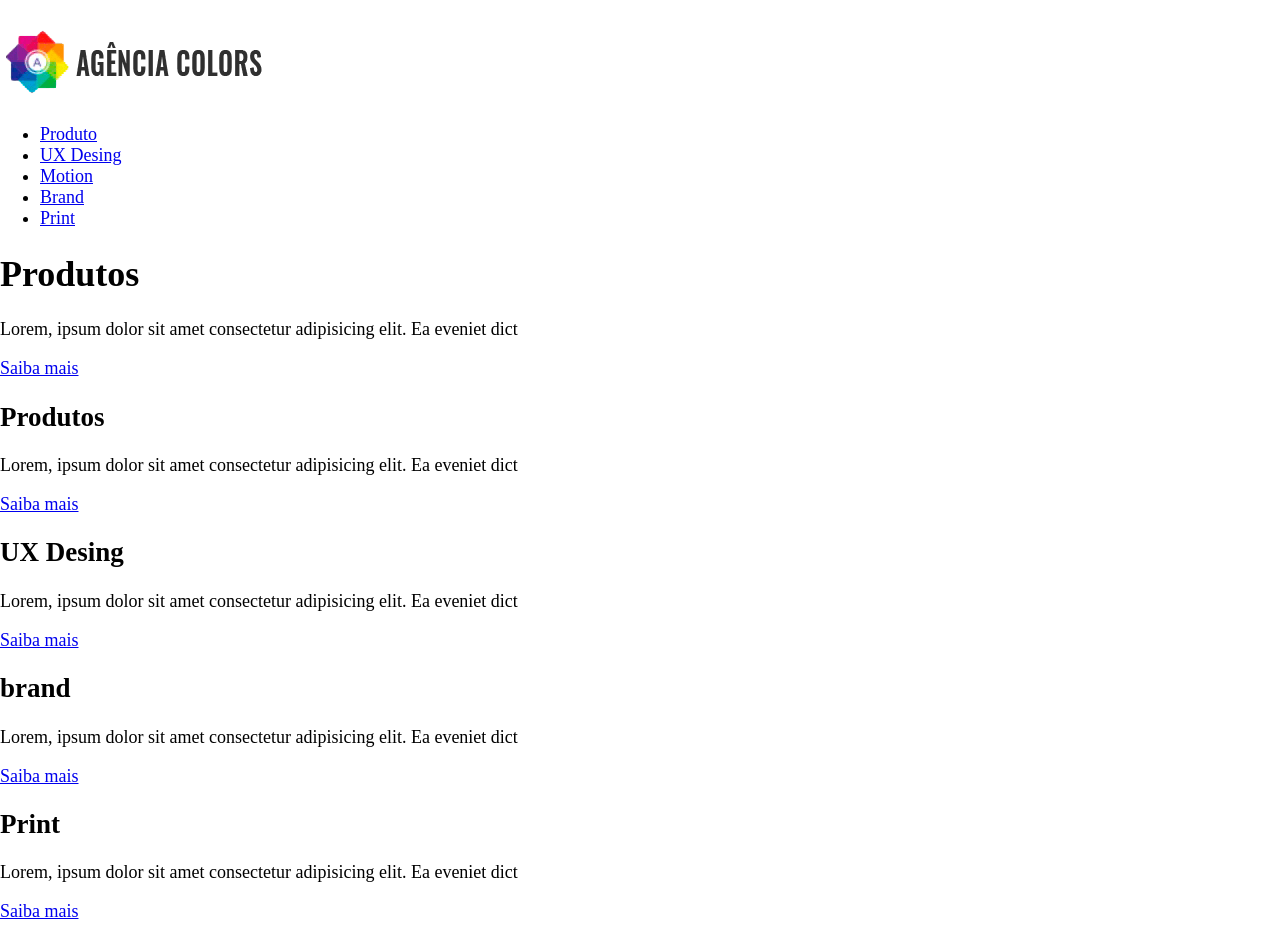
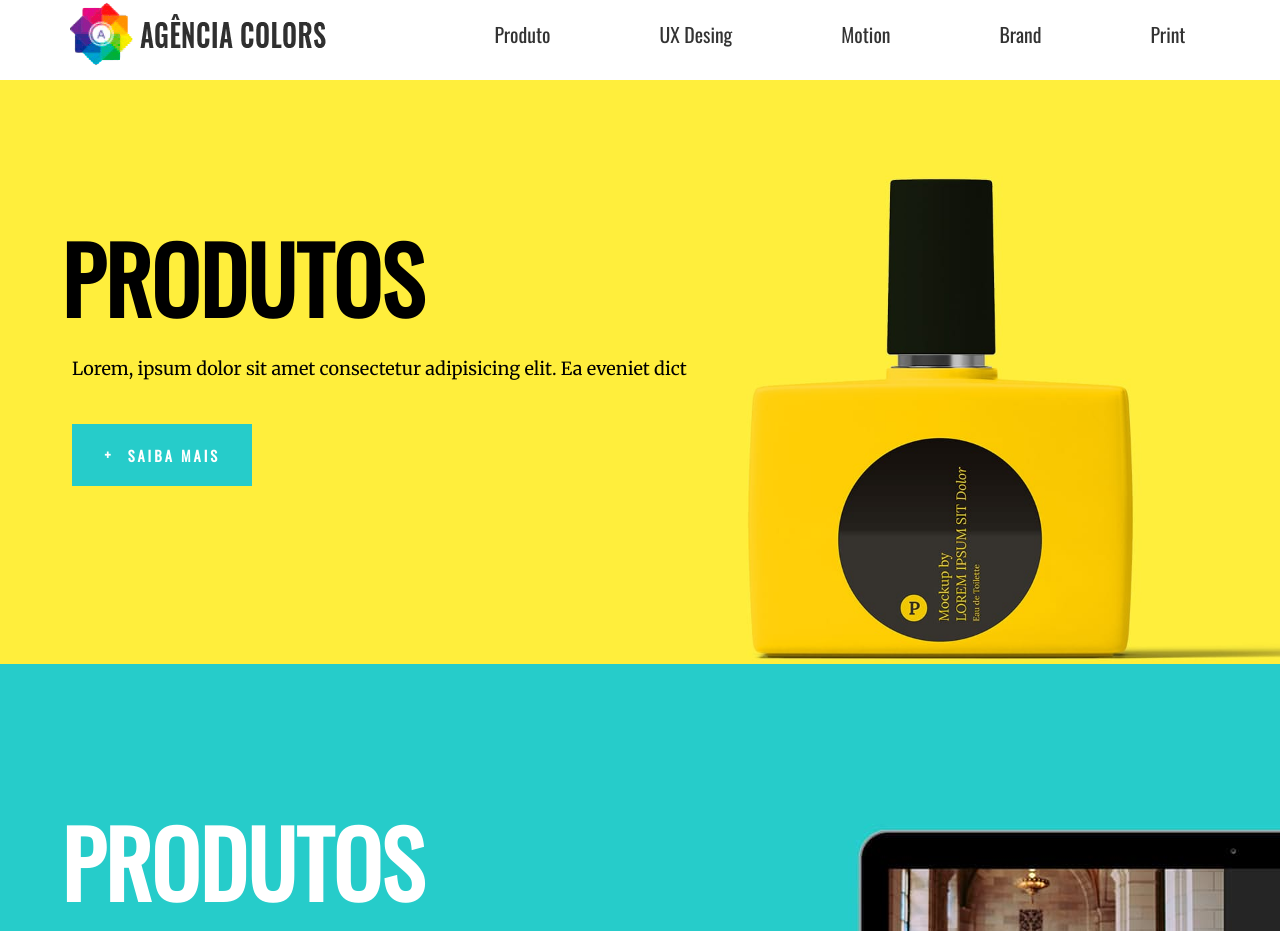
Before and after one commit to mitsuTanak/Animacao_css, a plain HTML site: page ExD/index.html in a window 1280 px wide. Shown: the top 931 px of the page. Drawn offline with nearby package versions, Linux system fonts and the light colour scheme.

Commit message:
Animação
Animação de itens pelo css

```diff
--- a/ExD/index.html
+++ b/ExD/index.html
@@ -1,3 +1,4 @@
+<!-- PEDRO -u- -->
 <!DOCTYPE html>
 <html lang="pt-br">
 <head>
@@ -25,11 +26,11 @@
 
         <nav>
             <ul>
-                <li><a href="#produto" title="">Produto</a></li>
-                <li><a href="#ux" title="">UX Desing</a></li>
-                <li><a href="#motion" title="">Motion</a></li>
-                <li><a href="#brand" title="">Brand</a></li>
-                <li><a href="#print" title="">Print</a></li>
+                <li><a href="#produto" title="Produto">Produto</a></li>
+                <li><a href="#ux" title="UX Desing">UX Desing</a></li>
+                <li><a href="#motion" title="Motion">Motion</a></li>
+                <li><a href="#brand" title="Brand">Brand</a></li>
+                <li><a href="#print" title="Print">Print</a></li>
             </ul>
         </nav>
 
--- a/ExD/style.css
+++ b/ExD/style.css
@@ -1,4 +1,4 @@
-
+@import url('https://fonts.googleapis.com/css2?family=Merriweather&family=Oswald:wgh@600;700&display=swap');
 
 *, *::after, *::before{
     box-sizing: border-box;
@@ -19,3 +19,178 @@ body{
 img, iframe, video{
     max-width: 100%;
 }
+
+h1{
+    font-family: 'Oswald', sans-serif;
+    font-size: 3rem;
+}
+
+header{
+    background-color: #fff;
+    text-align: center;
+    position: sticky;
+    top: 0;
+    padding-bottom: 0.7rem;
+}
+
+nav ul {
+    list-style: none;
+    margin: 0%;
+    padding: 0%;
+    display: flex;
+    justify-content: space-around;
+}
+
+nav a {
+    text-decoration: none;
+    color: #333;
+    font-family: 'Oswald', sans-serif;
+    padding: .5rem .6rem;
+    transition: all .8s;
+
+}
+
+nav a:hover {
+    color: rgb(255, 238, 60);
+    background-color: black;
+}
+
+main, section {
+    height: 73vh;
+    display: flex;
+    align-items: center;
+    margin: 0;
+}
+
+.conteudo {
+    width: 90%;
+    margin: auto;
+    max-width: 800px;
+}
+
+.conteudo h1 {
+    text-transform: uppercase;
+    font-family: 'Oswald', sans-serif;
+    font-size: 3rem;
+    margin-bottom: 1rem;
+
+}
+
+.conteudo p {
+    line-height: 2rem;
+}
+
+.cta {
+    font-family: 'Oswald', sans-serif;
+    text-decoration: none;
+    font-size: .8rem;
+    font-weight: 600;
+    background-color: rgb(255, 238, 60);
+    padding: 1.15rem 1.8rem;
+    line-height: 5.5rem;
+    color: black;
+    letter-spacing: 3px;
+    text-transform: uppercase;
+}
+
+.cta::before {
+    content: "+";
+    margin-right: 0.8rem;
+
+}
+
+.verde-agua {
+    background-color: #26ccca;
+    color: #fff;
+}
+
+#ux {
+    color: #fff;
+    background-image: url(imagens/h13-background-img-2-min.jpg);
+}
+
+#motion {
+    background-image: url(imagens/h13-background-img-3-min.jpg);
+    background-size: cover;
+    background-position-x: center;
+}
+
+#brand {
+    background-image: url(imagens/h13-background-img-4-min.jpg);
+    color: #fff;
+}
+
+.texto {
+    color: #999;
+}
+
+#print {
+    color: #fff;
+    background-image: url(imagens/h13-background-img-5-min.jpg);
+    background-size: cover;
+    background-position-x: center;
+
+}
+
+#produtos {
+    background-image: url(imagens/h13-background-img-1-min.jpg);
+    background-size: cover;
+    background-position-x: center;
+}
+
+#produto, #motion, #print {
+    background-attachment: fixed;
+}
+
+.conteudo {
+    width: 50%;
+    max-width: 800ox;
+    margin: 0;
+    margin-left: 4rem;
+}
+
+.fixed {
+    position: fixed;
+    width: 65px;
+    height: 65px;
+    font-weight: bolder;
+
+    bottom: 90px;
+    right: 30px;
+}
+
+.fixed:hover {
+    background-color: green;
+    font-weight: bolder;
+    border-radius: 35px;
+}
+
+@media screen and (min-width:768px) {
+
+    header {
+        display: flex;
+        justify-content: space-around;
+        align-items: center;
+        height: 10vh;
+    }
+
+    .logo {
+        width: 25%;
+    }
+
+    header nav {
+        width: 70%;
+        max-width: 800px;
+    }
+
+    nav a {
+        font-size: 1.1rem;
+        padding: 0.7rem 1.0rem;
+    }
+
+    .conteudo h1 {
+        font-size: 5rem;
+        margin: -0.6rem;
+    }
+
+}
```
